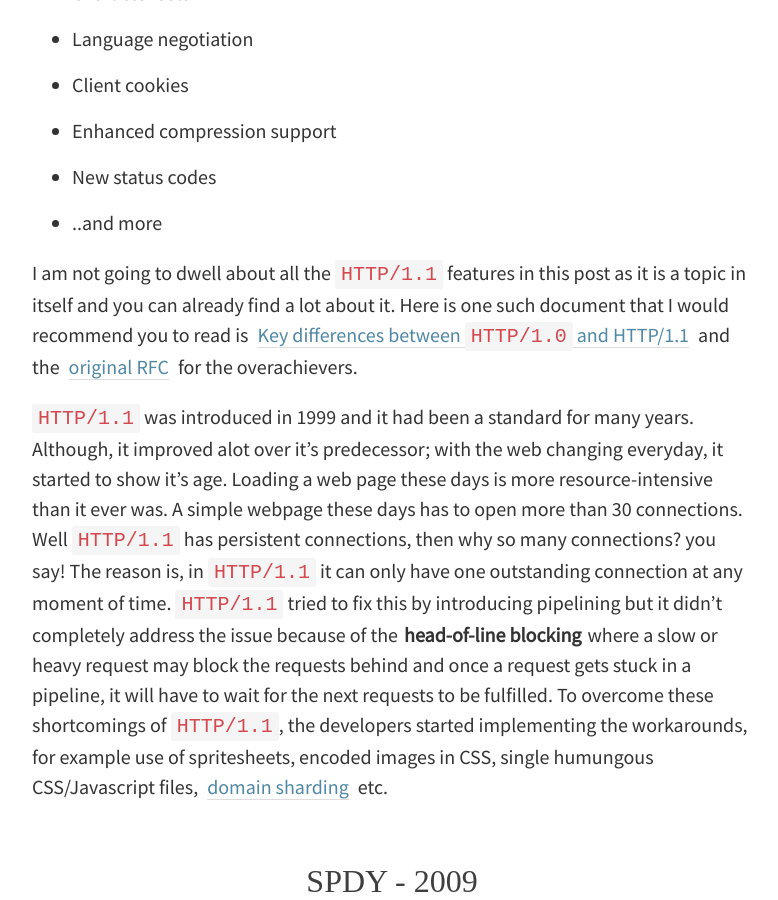
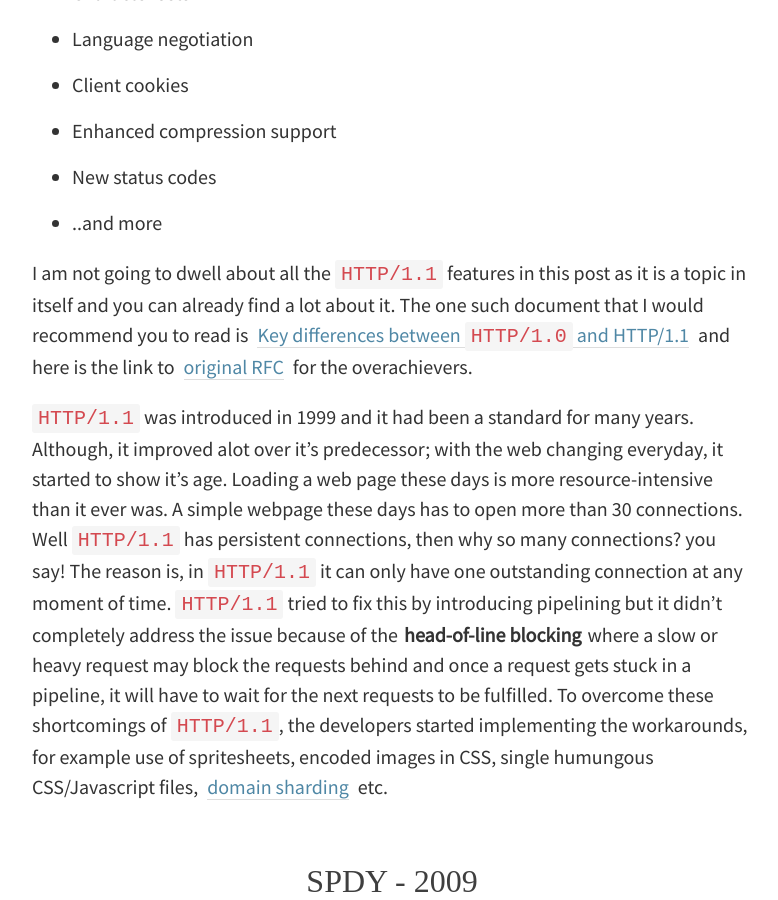
Before and after one commit to kamranahmedse/kamranahmedse.github.io, a Jekyll site: the page built from blog/_posts/2016-08-13-http-in-depth.md, in a window 1280 px wide and 900 px high, scrolled down 6830 px. Shown: the whole window, without its empty margins (248-1026 px from the left). Built offline with Jekyll 4.4.1, drawn with Linux system fonts in a browser that asks for light colours; some web fonts are replaced; comment, search, counter and statistics services are not loaded.

Commit message:
Update 2016-08-13-http-in-depth.md

```diff
--- a/blog/_posts/2016-08-13-http-in-depth.md
+++ b/blog/_posts/2016-08-13-http-in-depth.md
@@ -121,7 +121,7 @@ After merely 3 years of `HTTP/1.0`, the next version i.e. `HTTP/1.1` was release
 - New status codes
 - ..and more
 
-I am not going to dwell about all the `HTTP/1.1` features in this post as it is a topic in itself and you can already find a lot about it. Here is one such document that I would recommend you to read is [Key differences between `HTTP/1.0` and HTTP/1.1](http://www.ra.ethz.ch/cdstore/www8/data/2136/pdf/pd1.pdf) and the [original RFC](https://tools.ietf.org/html/rfc2616) for the overachievers.
+I am not going to dwell about all the `HTTP/1.1` features in this post as it is a topic in itself and you can already find a lot about it. The one such document that I would recommend you to read is [Key differences between `HTTP/1.0` and HTTP/1.1](http://www.ra.ethz.ch/cdstore/www8/data/2136/pdf/pd1.pdf) and here is the link to [original RFC](https://tools.ietf.org/html/rfc2616) for the overachievers.
 
 `HTTP/1.1` was introduced in 1999 and it had been a standard for many years. Although, it improved alot over it's predecessor; with the web changing everyday, it started to show it's age. Loading a web page these days is more resource-intensive than it ever was. A simple webpage these days has to open more than 30 connections. Well `HTTP/1.1` has persistent connections, then why so many connections? you say! The reason is, in `HTTP/1.1` it can only have one outstanding connection at any moment of time. `HTTP/1.1` tried to fix this by introducing pipelining but it didn't completely address the issue because of the **head-of-line blocking** where a slow or heavy request may block the requests behind and once a request gets stuck in a pipeline, it will have to wait for the next requests to be fulfilled. To overcome these shortcomings of `HTTP/1.1`, the developers started implementing the workarounds, for example use of spritesheets, encoded images in CSS, single humungous CSS/Javascript files, [domain sharding](https://www.maxcdn.com/one/visual-glossary/domain-sharding-2/) etc.
 
```
